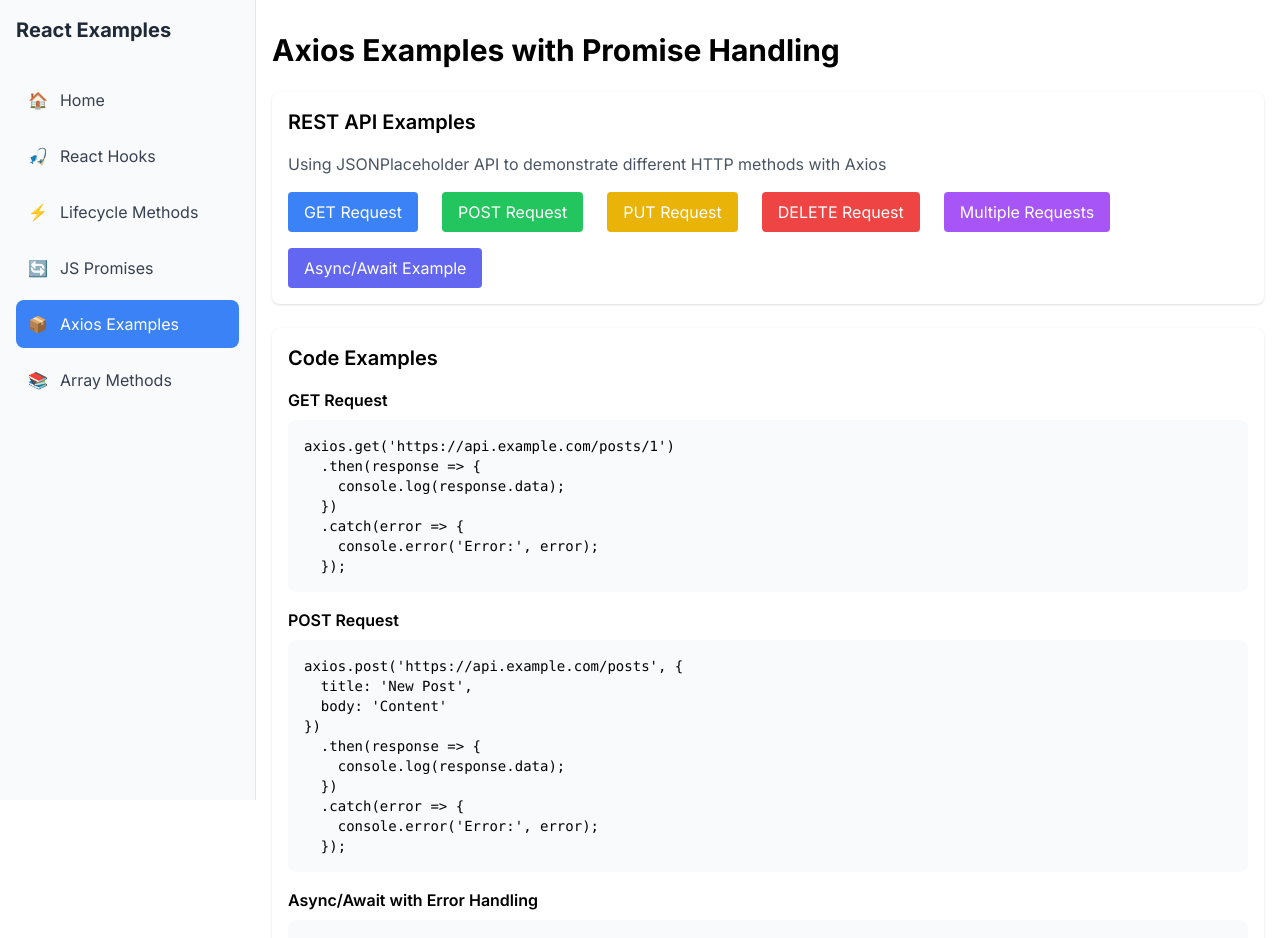
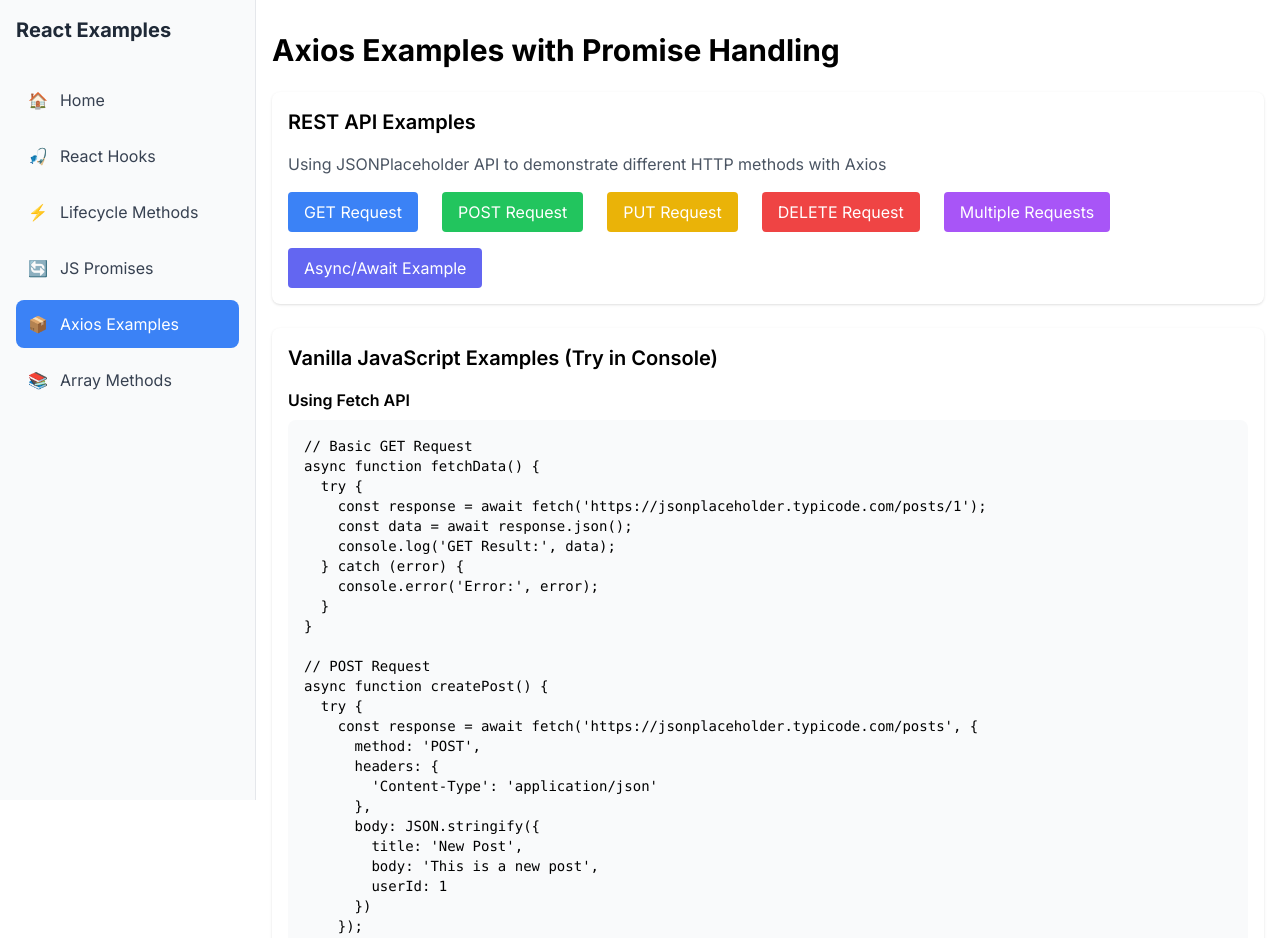
Before and after one commit to gsalunke/experimental, a Next.js app: page /axios-examples in a window 1280 px wide. Shown: the top 938 px of the page. Built offline with nearby package versions, Linux system fonts and the light colour scheme.

Commit message:
feat: Add vanilla JavaScript async examples for console testing

```diff
--- a/app/axios-examples/page.tsx
+++ b/app/axios-examples/page.tsx
@@ -216,6 +216,140 @@
         </section>
 
         <section className="p-4 bg-white rounded-lg shadow">
+          <h2 className="text-xl font-semibold mb-4">Vanilla JavaScript Examples (Try in Console)</h2>
+          <div className="grid gap-4">
+            <div>
+              <h3 className="font-semibold mb-2">Using Fetch API</h3>
+              <pre className="bg-gray-50 p-4 rounded-lg text-sm">
+{`// Basic GET Request
+async function fetchData() {
+  try {
+    const response = await fetch('https://jsonplaceholder.typicode.com/posts/1');
+    const data = await response.json();
+    console.log('GET Result:', data);
+  } catch (error) {
+    console.error('Error:', error);
+  }
+}
+
+// POST Request
+async function createPost() {
+  try {
+    const response = await fetch('https://jsonplaceholder.typicode.com/posts', {
+      method: 'POST',
+      headers: {
+        'Content-Type': 'application/json'
+      },
+      body: JSON.stringify({
+        title: 'New Post',
+        body: 'This is a new post',
+        userId: 1
+      })
+    });
+    const data = await response.json();
+    console.log('POST Result:', data);
+  } catch (error) {
+    console.error('Error:', error);
+  }
+}
+
+// PUT Request
+async function updatePost() {
+  try {
+    const response = await fetch('https://jsonplaceholder.typicode.com/posts/1', {
+      method: 'PUT',
+      headers: {
+        'Content-Type': 'application/json'
+      },
+      body: JSON.stringify({
+        id: 1,
+        title: 'Updated Post',
+        body: 'This post has been updated',
+        userId: 1
+      })
+    });
+    const data = await response.json();
+    console.log('PUT Result:', data);
+  } catch (error) {
+    console.error('Error:', error);
+  }
+}
+
+// DELETE Request
+async function deletePost() {
+  try {
+    const response = await fetch('https://jsonplaceholder.typicode.com/posts/1', {
+      method: 'DELETE'
+    });
+    console.log('DELETE Status:', response.status);
+  } catch (error) {
+    console.error('Error:', error);
+  }
+}
+
+// Multiple Requests with Promise.all
+async function multipleRequests() {
+  try {
+    const urls = [
+      'https://jsonplaceholder.typicode.com/posts/1',
+      'https://jsonplaceholder.typicode.com/posts/2',
+      'https://jsonplaceholder.typicode.com/posts/3'
+    ];
+
+    const promises = urls.map(url => fetch(url).then(res => res.json()));
+    const results = await Promise.all(promises);
+    console.log('Multiple Requests Results:', results);
+  } catch (error) {
+    console.error('Error:', error);
+  }
+}
+
+// Error Handling with Async/Await
+async function handleErrors() {
+  try {
+    const response = await fetch('https://jsonplaceholder.typicode.com/invalid');
+    if (!response.ok) {
+      throw new Error(\`HTTP error! status: \${response.status}\`);
+    }
+    const data = await response.json();
+    console.log('Data:', data);
+  } catch (error) {
+    console.error('Error caught:', error.message);
+  }
+}
+
+// Using XMLHttpRequest (Old School)
+function oldSchoolRequest() {
+  return new Promise((resolve, reject) => {
+    const xhr = new XMLHttpRequest();
+    xhr.open('GET', 'https://jsonplaceholder.typicode.com/posts/1');
+    xhr.onload = () => {
+      if (xhr.status === 200) {
+        resolve(JSON.parse(xhr.responseText));
+      } else {
+        reject(new Error(\`Request failed with status \${xhr.status}\`));
+      }
+    };
+    xhr.onerror = () => reject(new Error('Request failed'));
+    xhr.send();
+  });
+}
+
+// Copy any of these functions and run them in your browser's console!
+// Example usage:
+// fetchData()
+// createPost()
+// updatePost()
+// deletePost()
+// multipleRequests()
+// handleErrors()
+// oldSchoolRequest().then(console.log).catch(console.error)`}
+              </pre>
+            </div>
+          </div>
+        </section>
+
+        <section className="p-4 bg-white rounded-lg shadow">
           <h2 className="text-xl font-semibold mb-4">Code Examples</h2>
           <div className="grid gap-4">
             <div>
```
